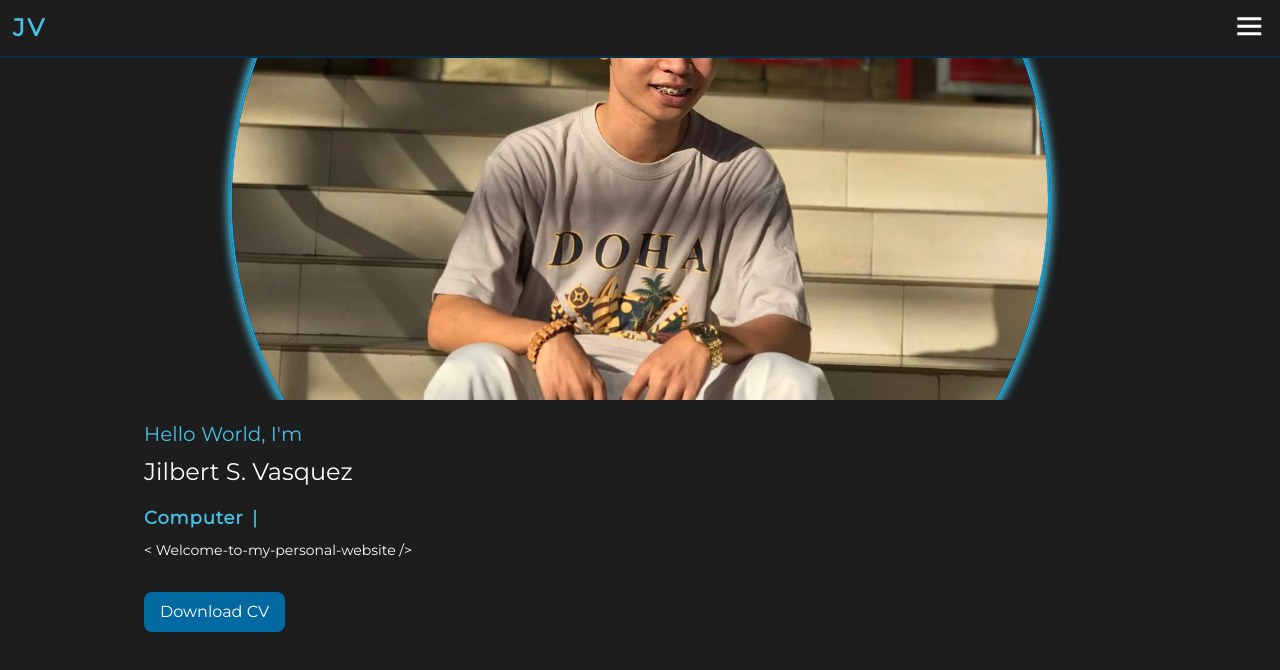
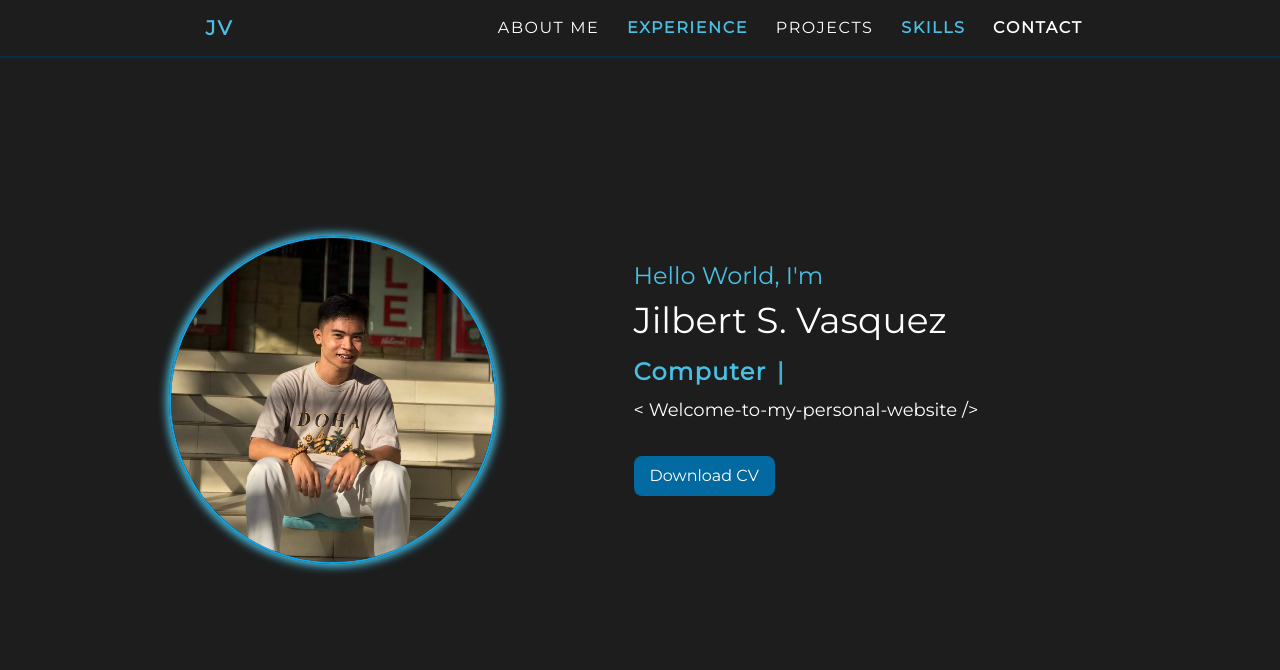
Before and after one commit to JilbertVasquez/JSVPortfolio, a React (Vite) app: page / in a window 1280 px wide. Shown: the top 670 px of the page. Built offline with nearby package versions, Linux system fonts and the light colour scheme.

Commit message:
fixing small laptop sceen size 1280

```diff
--- a/src/AboutMe.jsx
+++ b/src/AboutMe.jsx
@@ -4,24 +4,24 @@
 function AboutMe () {
 
     return (
-        <section className="container custom_bg_2 3xl flex justify-center items-center 3xl:h-4/5 2xl:h-4/5 xs:h-full  xxs:h-full" id='AboutMe'>
-            <section className='w-4/5 flex 3xl:h-4/5 2xl:h-4/5 xs:h-4/5 xxs:h-4/5'>
+        <section className="container custom_bg_2 3xl flex justify-center items-center 3xl:h-4/5 2xl:h-4/5 xl:h-4/5 xs:h-full  xxs:h-full" id='AboutMe'>
+            <section className='w-4/5 flex 3xl:h-4/5 2xl:h-4/5 xl:h-4/5 xs:h-4/5 xxs:h-4/5'>
                 <div className=' w-full h-full '>
-                    <h1 className='custom_font_color_1 tracking-wider text-start pt-5 uppercase font-semibold 3xl:text-3xl 2xl:text-2xl xs:text-xl xxs:text-xl 3xl:px-5 2xl:px-5 xs:px-0 xxs:px-0' >About Me</h1>
-                    <div className='flex w-full h-full 3xl:flex-row 2xl:flex-row xs:flex-col-reverse xxs:flex-col-reverse'>
-                        <div className='h-2/3 3xl:w-2/3 2xl:w-2/3 xs:w-full xxs:w-full '>
-                            <p className='text-white text-justify leading-8 3xl:indent-14 2xl:indent-14 xs:indent-8  xxs:indent-6 3xl:text-xl 2xl:text-lg xs:text-sm  xxs:text-sm 3xl:mt-16 2xl:mt-16 xs:mt-6  xxs:mt-6'>
+                    <h1 className='custom_font_color_1 tracking-wider text-start pt-5 uppercase font-semibold 3xl:text-3xl 2xl:text-2xl xl:text-2xl xs:text-xl xxs:text-xl 3xl:px-5 2xl:px-5 xl:px-5 xs:px-0 xxs:px-0' >About Me</h1>
+                    <div className='flex w-full h-full 3xl:flex-row 2xl:flex-row xl:flex-row xs:flex-col-reverse xxs:flex-col-reverse'>
+                        <div className='h-2/3 3xl:w-2/3 2xl:w-2/3 xl:w-2/3 xs:w-full xxs:w-full '>
+                            <p className='text-white text-justify leading-8 3xl:indent-14 2xl:indent-14 xl:indent-10 xs:indent-8  xxs:indent-6 3xl:text-xl 2xl:text-lg xl:text-lg xs:text-sm  xxs:text-sm 3xl:mt-16 2xl:mt-16 xl:mt-16 xs:mt-6  xxs:mt-6'>
                                 I am a graduating Computer Engineering student at Batangas State University in August 2024.
                                 I'm a shy yet talented engineer passionate about software development, art, and technology.
                                 I use my creativity to create designs and strong analytical skills to tackle the logical aspects of applications.
                             </p>
                             <br />
-                            <p className='text-white text-justify indent-14 leading-8 3xl:text-xl 2xl:text-lg xs:text-sm xxs:text-sm'>
+                            <p className='text-white text-justify indent-14 leading-8 3xl:text-xl 2xl:text-lg xl:text-lg xs:text-sm xxs:text-sm'>
                             Residing in Batangas City, Batangas, I am prepared to take on challenging software development projects.
                             I am versatile, offering support in networks, a solid foundation in hardware, and full-stack capabilities in software.
                             </p>
                         </div>
-                        <div className=' flex justify-center items-center 3xl:w-1/3 2xl:w-1/3 xs:w-full xxs:w-full 3xl:h-2/3 2xl:h-2/3 xs:h-1/3 xxs:h-1/3 pt-0 xxs:pt-5 pb-0 xxs:pb-5'>
+                        <div className=' flex justify-center items-center 3xl:w-1/3 2xl:w-1/3 xl:w-1/3  xs:w-full xxs:w-full 3xl:h-2/3 2xl:h-2/3 xl:h-2/3 xs:h-1/3 xxs:h-1/3 pt-0 xxs:pt-5 pb-0 xxs:pb-5'>
                             <Animation animationData={codingperson} />
                         </div>
                     </div>
--- a/src/Contact.jsx
+++ b/src/Contact.jsx
@@ -9,11 +9,11 @@
 
     return (
         <section className="container custom_bg_2 3xl h-full flex flex-col items-center" id='Contact'>
-            <section className='w-4/5 flex flex-col pt-10 pb-0 3xl:h-4/6 2xl:h-4/6 xs:h-5/6 xxs:h-5/6'>
-                <div className='w-full h-full 3xl:px-16 2xl:px-16 xs:px-2 xxs:px-2  '>
-                    <h1 className='custom_font_color_1 tracking-wider text-start uppercase font-semibold 3xl:text-3xl 2xl:text-2xl xs:text-xl xxs:text-xl 3xl:px-5 2xl:px-5 xs:px-0  xxs:px-0 3xl:mt-20 2xl:mt-20 xs:my-10 xxs:my-10' >Contact</h1>
-                    <div className='flex h-2/3 mt-2 3xl:flex-row 2xl:flex-row xs:flex-col-reverse xxs:flex-col-reverse'>
-                        <div className=' pb-5 px-5 flex flex-col items-start uppercase 3xl:text-xl 2xl:text-lg xs:text-base xxs:text-base 3xl:mt-2 2xl:mt-0 3xl:pt-14 2xl:pt-8 xs:pt-4 xxs:pt-4 3xl:w-4/6 2xl:w-4/6 xs:w-full xxs:w-full'>
+            <section className='w-4/5 flex flex-col pt-10 pb-0 3xl:h-4/6 2xl:h-4/6 xl:h-4/6 xs:h-5/6 xxs:h-5/6'>
+                <div className='w-full h-full 3xl:px-16 2xl:px-16 xl:px-16 xs:px-2 xxs:px-2  '>
+                    <h1 className='custom_font_color_1 tracking-wider text-start uppercase font-semibold 3xl:text-3xl 2xl:text-2xl xl:text-2xl xs:text-xl xxs:text-xl 3xl:px-5 2xl:px-5 xl:px-5 xs:px-0  xxs:px-0 3xl:mt-20 2xl:mt-20 xl:mt-20 xs:my-10 xxs:my-10' >Contact</h1>
+                    <div className='flex h-2/3 mt-2 3xl:flex-row 2xl:flex-row xl:flex-row xs:flex-col-reverse xxs:flex-col-reverse'>
+                        <div className=' pb-5 px-5 flex flex-col items-start uppercase 3xl:text-xl 2xl:text-lg xl:text-lg xs:text-base xxs:text-base 3xl:mt-2 2xl:mt-0 xl:mt-0 3xl:pt-14 2xl:pt-8 xl:pt-8 xs:pt-4 xxs:pt-4 3xl:w-4/6 2xl:w-4/6 xl:w-4/6 xs:w-full xxs:w-full'>
                             <h3 className='text-white capitalize leading-8'>
                                 Jilbert S. Vasquez
                             </h3>
@@ -28,18 +28,18 @@
                                 jilbertvaquez02@gmail.com
                             </h3>
                         </div>
-                        <div className=' flex justify-center items-center mx-auto 3xl:w-2/6 2xl:w-2/6 xs:w-5/6 xxs:w-5/6 '>
+                        <div className=' flex justify-center items-center mx-auto 3xl:w-2/6 2xl:w-2/6 xl:w-2/6 xs:w-5/6 xxs:w-5/6 '>
                             <Animation animationData={laptop} />
                         </div>
                     </div>
                 </div>
             </section>
-            <div className='w-full bg-sky-800  items-end 3xl:flex 2xl:flex xs:flex xxs:flex 3xl:h-2/6 2xl:h-2/6 xs:h-1/6 xxs:h-1/6'>
+            <div className='w-full bg-sky-800  items-end 3xl:flex 2xl:flex xl:flex xs:flex xxs:flex 3xl:h-2/6 2xl:h-2/6 xl:h-2/6 xs:h-1/6 xxs:h-1/6'>
                 <div className='w-full h-1/3 bg-white flex justify-center items-center mb-10'>
                     <SocialMedia />
                 </div>
             </div>
-            <footer className='w-full flex justify-center items-center  3xl:h-10 2xl:h-10 xs:h-10 xxs:h-10 '>
+            <footer className='w-full flex justify-center items-center  3xl:h-10 2xl:h-10 xl:h-10 xs:h-10 xxs:h-10 '>
                 <h1 className='uppercase text-white text-lg xxs:text-sm'>copyright &copy; 2024</h1>
             </footer>
         </section>
--- a/src/Experience.jsx
+++ b/src/Experience.jsx
@@ -8,12 +8,12 @@
         <section className="container custom_bg_1 3xl h-4/5 flex justify-center items-center " id='Experience'>
             <section className='w-4/5 h-4/5 flex flex-col'>
                 <div className='w-full h-20 px-16 flex justify-center items-center'>
-                    <h1 className='custom_font_color_1 tracking-wider text-start px-5 uppercase font-semibold 3xl:text-3xl 2xl:text-2xl xs:text-xl xxs:text-xl 3xl:pt-2 2xl:pt-0' >Experience</h1>
+                    <h1 className='custom_font_color_1 tracking-wider text-start px-5 uppercase font-semibold 3xl:text-3xl 2xl:text-2xl xl:text-2xl xs:text-xl xxs:text-xl 3xl:pt-2 2xl:pt-0 xl:pt-0' >Experience</h1>
                 </div>
 
-                <div className='flex flex-col gap-y-3 w-full my-5 pt-5 pb-5 3xl:mt-8 2xl:mt-10 3xl:px-16 2xl:px-16 xs:px-0 xxs:px-0'>
+                <div className='flex flex-col gap-y-3 w-full my-5 pt-5 pb-5 3xl:mt-8 2xl:mt-10 xl:mt-10 3xl:px-16 2xl:px-16 xl:px-16 xs:px-0 xxs:px-0'>
                     <div>
-                        <div className='grid gap-x-2 item-center 3xl:grid-cols-3 2xl:grid-cols-3 xs:grid-cols-1 xxs:grid-cols-1 3xl:gap-y-0 2xl:gap-y-0 xs:gap-y-2 xxs:gap-y-1'>
+                        <div className='grid gap-x-2 item-center 3xl:grid-cols-3 2xl:grid-cols-3 xl:grid-cols-3 xs:grid-cols-1 xxs:grid-cols-1 3xl:gap-y-0 2xl:gap-y-0 xl:gap-y-0 xs:gap-y-2 xxs:gap-y-1'>
                             <EventCard title="Web Developer Intern" date="Feb 2024 - Apr 2024" companyname="ICT Services Alangilan Campus" location="BatStateU, Batangas City, Batangas" />
                             <PillarTop />
                             <div></div>
@@ -41,7 +41,7 @@
 
 const PillarTop = () => {
     return (
-        <div className='mx-auto rounded-t-full bg-sky-500 h-full 3xl:w-2 2xl:w-2 xs:w-1 xxs:w-1'>
+        <div className='mx-auto rounded-t-full bg-sky-500 h-full 3xl:w-2 2xl:w-2 xl:w-2  xs:w-1 xxs:w-1'>
 
         </div>
     )
@@ -49,7 +49,7 @@
 
 const Pillar = () => {
     return (
-        <div className='mx-auto bg-sky-500 h-full 3xl:w-2 2xl:w-2 xs:w-1 xxs:w-1'>
+        <div className='mx-auto bg-sky-500 h-full 3xl:w-2 2xl:w-2  xl:w-2 xs:w-1 xxs:w-1'>
 
         </div>
     )
@@ -57,7 +57,7 @@
 
 const PillarBottom = () => {
     return (
-        <div className='mx-auto rounded-b-full bg-sky-500 h-full 3xl:w-2 2xl:w-2 xs:w-1  xxs:w-1'>
+        <div className='mx-auto rounded-b-full bg-sky-500 h-full 3xl:w-2 2xl:w-2 xl:w-2  xs:w-1  xxs:w-1'>
 
         </div>
     )
@@ -66,10 +66,10 @@
 const EventCard = ({title, date, companyname, location}) => {
     return (
         <div className='flex flex-col rounded-xl p-4 items-start w-full'>
-            <h1 className='custom_font_color_1 tracking-wider text-start pt-2 pb-2 capitalize font-semibold 3xl:text-2xl 2xl:text-xl xs:text-base xxs:text-base'>{title}</h1>
-            <h1 className='text-white 3xl:text-xl 2xl:text-lg xs:text-sm xxs:text-sm'>{date}</h1>
-            <h1 className='text-white 3xl:text-xl 2xl:text-lg xs:text-sm xxs:text-sm'>{companyname}</h1>
-            <h1 className='text-white 3xl:text-xl 2xl:text-lg xs:text-sm xxs:text-sm'>{location}</h1>
+            <h1 className='custom_font_color_1 tracking-wider text-start pt-2 pb-2 capitalize font-semibold 3xl:text-2xl 2xl:text-xl xl:text-xl xs:text-base xxs:text-base'>{title}</h1>
+            <h1 className='text-white 3xl:text-xl 2xl:text-lg xl:text-base xs:text-sm xxs:text-sm'>{date}</h1>
+            <h1 className='text-white 3xl:text-xl 2xl:text-lg xl:text-base xs:text-sm xxs:text-sm'>{companyname}</h1>
+            <h1 className='text-white 3xl:text-xl 2xl:text-lg xl:text-sm xs:text-sm xxs:text-sm'>{location}</h1>
         </div>
     )
 }
--- a/src/Home.jsx
+++ b/src/Home.jsx
@@ -36,15 +36,15 @@
                 <NavHeader />
             </div>
 
-            <section className=' h-screen w-4/5 flex justify-center items-center mx-auto 3xl:flex-row 2xl:flex-row xs:flex-col xxs:flex-col'>
-                <div className='  flex justify-center items-center  3xl:h-screen 2xl:h-screen xs:h-2/4 xxs:h-2/4  3xl:w-2/5 2xl:w-2/5 xs:full'>
+            <section className=' h-screen w-4/5 flex justify-center items-center mx-auto 3xl:flex-row 2xl:flex-row xl:flex-row xs:flex-col xxs:flex-col'>
+                <div className='  flex justify-center items-center  3xl:h-screen 2xl:h-screen xl:h-screen xs:h-2/4 xxs:h-2/4  3xl:w-2/5 2xl:w-2/5 xl:w-2/5 xs:full'>
                     <img className='my-pic rounded-full w-4/5 border-2 border-sky-500 ' src={jil1} alt="jil-pic" />
                 </div>
-                <div className=' w-3/5 flex justify-start items-center 3xl:2-screen 2xl:h-screen xs:h-2/4 xxs:h-2/4 3xl:px-20 2xl:px-20 xs:px-0 xxs:px-0 3xl:w-3/5 2xl:w-3/5 xs:w-full xxs:w-full'>
-                    <div className='w-full custom_bg_1 flex flex-col justify-start items-start 3xl:h-2/5 2xl:h-2/5 xs:h-full xxs:h-full 3xl:px-8 2xl:px-8 xs:px-4 xxs:px-0'>
-                        <h1 className='custom_font_color_1 capitalize font-medium pt-5 pb-1 3xl:text-3xl 2xl:text-3xl xs:text-xl'>Hello World, I'm</h1>
-                        <h1 className='text-white capitalize font-medium pt-1 pb-2 3xl:text-5xl 2xl:text-5xl xs:text-2xl xxs:text-2xl'>Jilbert S. Vasquez</h1>
-                        <h1 className='custom_font_color_1 capitalize font-semibold tracking-wider pt-2 pb-1 3xl:text-3xl 2xl:text-3xl xs:text-lg  xxs:text-lg'>
+                <div className=' w-3/5 flex justify-start items-center 3xl:2-screen 2xl:h-screen xl:h-screen xs:h-2/4 xxs:h-2/4 3xl:px-20 2xl:px-20 xl:px-20 xs:px-0 xxs:px-0 3xl:w-3/5 2xl:w-3/5 xl:w-3/5 xs:w-full xxs:w-full'>
+                    <div className='w-full custom_bg_1 flex flex-col justify-start items-start 3xl:h-2/5 2xl:h-2/5 xl:h-2/5 xs:h-full xxs:h-full 3xl:px-8 2xl:px-8 xs:px-4 xxs:px-0'>
+                        <h1 className='custom_font_color_1 capitalize font-medium pt-5 pb-1 3xl:text-3xl 2xl:text-3xl xl:text-2xl xs:text-xl'>Hello World, I'm</h1>
+                        <h1 className='text-white capitalize font-medium pt-1 pb-2 3xl:text-5xl 2xl:text-5xl xl:text-4xl xs:text-2xl xxs:text-2xl'>Jilbert S. Vasquez</h1>
+                        <h1 className='custom_font_color_1 capitalize font-semibold tracking-wider pt-2 pb-1 3xl:text-3xl 2xl:text-3xl xl:text-2xl xs:text-lg  xxs:text-lg'>
                             <Typewriter
                                 loop={true}
                                 words={['Computer Engineer', 'Web Developer', "Future Software Engineer"]}
@@ -52,7 +52,7 @@
                                 delaySpeed={1500}
                             /><Cursor />
                         </h1>
-                        <h1 className='text-white font-medium pt-1 pb-2 3xl:text-xl 2xl:text-xl xs:text-sm xxs:text-xs'> &lt; Welcome-to-my-personal-website /&gt; </h1>
+                        <h1 className='text-white font-medium pt-1 pb-2 3xl:text-xl 2xl:text-xl xl:text-lg xs:text-sm xxs:text-xs'> &lt; Welcome-to-my-personal-website /&gt; </h1>
                         <div className='pt-6'>
                         <a href={mycv} download="Vasquez_Jilbert_S_Resume.pdf">
                             <button className='bg-sky-700 text-white px-4 py-2 rounded-lg'>Download CV</button>
--- a/src/NavHeader.jsx
+++ b/src/NavHeader.jsx
@@ -19,35 +19,35 @@
     };
 
     return (
-        <nav className='custom_bg_1 flex 3xl:flex-row 2xl:flex-row xs:flex-col xxs:flex-col justify-around items-center 3xl:px-16 2xl:px-16 xs:px-4 xxs:px-4 3xl:w-4/5 2xl:w-4/5 xs:w-full xxs:w-full'>
-            <div className='3xl:w-1/3 2xl:w-1/3 xs:w-full xxs:w-full h-14 flex justify-start items-center'>
-                <div className='h-10 flex items-center 3xl:w-36 2xl:w-36 xs:w-2/4 xxs:w-2/4 justify-start 3xl:px-4 2xl:px-4 xs:px-0 xxs:px-0'>
-                    <a href="#Home" className='custom_font_color_1 uppercase font-black hover:border-b-2 text-white tracking-widest 3xl:text-2xl 2xl:text-xl xs:text-2xl xxs:text-2xl' onClick={(e) => {scrollTo('Home', e);}}>JV</a>
+        <nav className='custom_bg_1 flex 3xl:flex-row 2xl:flex-row xl:flex-row xs:flex-col xxs:flex-col justify-around items-center 3xl:px-16 2xl:px-16 xl:px-16 xs:px-4 xxs:px-4 3xl:w-4/5 2xl:w-4/5 xl:w-4/5 xs:w-full xxs:w-full'>
+            <div className='3xl:w-1/3 2xl:w-1/3 xl:w-1/3 xs:w-full xxs:w-full h-14 flex justify-start items-center'>
+                <div className='h-10 flex items-center 3xl:w-36 2xl:w-36 xl:w-36 xs:w-2/4 xxs:w-2/4 justify-start 3xl:px-4 2xl:px-4 xl:px-4 xs:px-0 xxs:px-0'>
+                    <a href="#Home" className='custom_font_color_1 uppercase font-black hover:border-b-2 text-white tracking-widest 3xl:text-2xl 2xl:text-xl xl:text-xl xs:text-2xl xxs:text-2xl' onClick={(e) => {scrollTo('Home', e);}}>JV</a>
                 </div>
-                <div className="text-4xl cursor-pointer block text-white w-2/4 3xl:hidden 2xl:hidden xs:flex xxs:flex justify-end">
+                <div className="text-4xl cursor-pointer block text-white w-2/4 3xl:hidden 2xl:hidden xl:hidden xs:flex xxs:flex justify-end">
                 <button name="menu" onClick={(e) => toggleMenu(e)}>
                     <i className='bx bx-menu '></i>
                 </button>
             </div>
             </div>
 
-            <div className={`navheader columns-6 justify-between items-center gap-y-10 3xl:py-0 2xl:py-0 xs:py-8 xxs:py-8 3xl:flex 2xl:flex ${navBar ? "xs:flex xxs:flex" : "xs:hidden xxs:hidden"} 3xl:flex-row 2xl:flex-row xs:flex-col xxs:flex-col 3xl:w-2/3 2xl:w-2/3 xs:w-full xxs:w-full custom_bg_1 transition-all ease-in duration-500`}>
+            <div className={`navheader columns-6 justify-between items-center gap-y-10 3xl:py-0 2xl:py-0 xl:py-0 xs:py-8 xxs:py-8 3xl:flex 2xl:flex xl:flex ${navBar ? "xs:flex xxs:flex" : "xs:hidden xxs:hidden"} 3xl:flex-row 2xl:flex-row xl:flex-row xs:flex-col xxs:flex-col 3xl:w-2/3 2xl:w-2/3 xl:w-2/3 xs:w-full xxs:w-full custom_bg_1 transition-all ease-in duration-500`}>
                     {/* <div className='h-10 w-10 p-2 custom_bg_1 flex justify-center items-center'></div> */}
 
                     <div className='h-10 w-38 p-2 custom_bg_1 flex justify-center items-center'>
-                        <a href="#AboutMe" className='uppercase hover:border-b-2 border-sky-500 tracking-widest 3xl:text-xl 2xl:text-lg xs:text-xl xxs:text-xl text-white' onClick={(e) => {scrollTo('AboutMe', e); toggleMenu();}}>About Me</a>
+                        <a href="#AboutMe" className='uppercase hover:border-b-2 border-sky-500 tracking-widest 3xl:text-xl 2xl:text-lg xl:text-base xs:text-xl xxs:text-xl text-white' onClick={(e) => {scrollTo('AboutMe', e); toggleMenu();}}>About Me</a>
                     </div>
 
                     <div className='h-10 w-38 p-2 custom_bg_1 flex justify-center items-center'>
-                        <a href="#Experience" className='custom_font_color_1 uppercase font-semibold hover:border-b-2 text-white tracking-widest 3xl:text-xl 2xl:text-lg xs:text-xl xxs:text-xl' onClick={(e) => {scrollTo('Experience', e); toggleMenu();}}>Experience</a>
+                        <a href="#Experience" className='custom_font_color_1 uppercase font-semibold hover:border-b-2 text-white tracking-widest 3xl:text-xl 2xl:text-lg xl:text-base xs:text-xl xxs:text-xl' onClick={(e) => {scrollTo('Experience', e); toggleMenu();}}>Experience</a>
                     </div>
 
                     <div className='h-10 w-38 p-2 custom_bg_1 flex justify-center items-center'>
-                        <a href="#Projects" className=' uppercase text-white  hover:border-b-2 border-sky-500 tracking-widest 3xl:text-xl 2xl:text-lg xs:text-xl xxs:text-xl' onClick={(e) => {scrollTo('Projects', e); toggleMenu();}}>Projects</a>
+                        <a href="#Projects" className=' uppercase text-white  hover:border-b-2 border-sky-500 tracking-widest 3xl:text-xl 2xl:text-lg  xl:text-base xs:text-xl xxs:text-xl' onClick={(e) => {scrollTo('Projects', e); toggleMenu();}}>Projects</a>
                     </div>
 
                     <div className='h-10 w-38 p-2 custom_bg_1 flex justify-center items-center'>
-                        <a href="#Skills" className='custom_font_color_1 uppercase font-semibold hover:border-b-2 text-white tracking-widest 3xl:text-xl 2xl:text-lg xs:text-xl xxs:text-xl' onClick={(e) => {scrollTo('Skills', e); toggleMenu();}}>Skills</a>
+                        <a href="#Skills" className='custom_font_color_1 uppercase font-semibold hover:border-b-2 text-white tracking-widest 3xl:text-xl 2xl:text-xl xl:text-base xs:text-xl xxs:text-xl' onClick={(e) => {scrollTo('Skills', e); toggleMenu();}}>Skills</a>
                     </div>
 
                     {/* <div className='h-10 w-38 p-2 custom_bg_1 flex justify-center items-center'>
@@ -55,7 +55,7 @@
                     </div> */}
 
                     <div className='h-10 w-38 p-2 custom_bg_1 flex justify-center items-center'>
-                        <a href="#Contact" className='text-white uppercase font-semibold hover:border-b-2 border-sky-500 tracking-widest 3xl:text-xl 2xl:text-lg xs:text-xl xxs:text-xl' onClick={(e) => {scrollTo('Contact', e); toggleMenu();} }>Contact</a>
+                        <a href="#Contact" className='text-white uppercase font-semibold hover:border-b-2 border-sky-500 tracking-widest 3xl:text-xl 2xl:text-lg xl:text-base xs:text-xl xxs:text-xl' onClick={(e) => {scrollTo('Contact', e); toggleMenu();} }>Contact</a>
                     </div>
             </div>
 
--- a/src/Projects.jsx
+++ b/src/Projects.jsx
@@ -115,11 +115,11 @@
     return (
         <section className="container custom_bg_2 3xl flex h-max justify-center items-center pb-8" id='Projects'>
             <section className='w-4/5 h-full flex flex-col'>
-                <div className='w-full mt-32 3xl:px-16 2xl:px-16 xs:px-2 xxs:px-2'>
-                    <h1 className='custom_font_color_1 tracking-wider text-start pt-5 pb-2 uppercase font-semibold 3xl:text-3xl 2xl:text-2xl xs:text-xl xxs:text-xl 3xl:px-5 2xl:px-5 xs:px-0 xxs:px-0' >Projects</h1>
-                    <h3 className='text-white tracking-wider text-justify pb-2 capitlize font-normal 3xl:text-lg 2xl:text-base xs:text-sm xxs:text-sm 3xl:px-5 2xl:px-5 xs:px-0 xxs:px-0'>Here are some of the projects I've worked on recently.</h3>
+                <div className='w-full mt-32 3xl:px-16 2xl:px-16 xl:px-16 xs:px-2 xxs:px-2'>
+                    <h1 className='custom_font_color_1 tracking-wider text-start pt-5 pb-2 uppercase font-semibold 3xl:text-3xl 2xl:text-2xl xl:text-2xl  xs:text-xl xxs:text-xl 3xl:px-5 2xl:px-5 xl:px-5 xs:px-0 xxs:px-0' >Projects</h1>
+                    <h3 className='text-white tracking-wider text-justify pb-2 capitlize font-normal 3xl:text-lg 2xl:text-base xl:text-base xs:text-sm xxs:text-sm 3xl:px-5 2xl:px-5 xl:px-5 xs:px-0 xxs:px-0'>Here are some of the projects I've worked on recently.</h3>
                 </div>
-                <div className=' grid pt-6 pb-6 mt-10 3xl:grid-cols-3 2xl:grid-cols-3 xs:grid-cols-1 xxs:grid-cols-1 3xl:gap-x-14 2xl:gap-x-14 xs:gap-x-6 xxs:gap-x-6 3xl:px-14 2xl:px-14 xs:px-0 xxs:px-0 3xl:gap-y-20 2xl:gap-y-20 xs:gap-y-8 xxs:gap-y-8'>
+                <div className=' grid pt-6 pb-6 mt-10 3xl:grid-cols-3 2xl:grid-cols-3 xl:grid-cols-3 xs:grid-cols-1 xxs:grid-cols-1 3xl:gap-x-14 2xl:gap-x-14 xl:gap-x-8 xs:gap-x-6 xxs:gap-x-6 3xl:px-14 2xl:px-14 xl:px-14 xs:px-0 xxs:px-0 3xl:gap-y-20 2xl:gap-y-20 xl:gap-y-20 xs:gap-y-8 xxs:gap-y-8'>
                     {projectDetails.map((project, index) => (
                         <EventCard key={index}  image={project.image} title={project.title} description={project.description} languages={project.languages} link={project.link} />
                     ))}
@@ -136,23 +136,23 @@
     };
     return (
         <div className='event_shadow w-full h-full rounded-xl border-2 border-sky-500 p-4 px-6 hover:bg-gray-950 '>
-            <div className='w-full 3xl:h-2/6 2xl:3/6'>
+            <div className='w-full 3xl:h-2/6 2xl:3/6 xl:3/6'>
                 <img className='w-full h-full rounded' src={image} alt="tumbnail" />
             </div>
             <div className='w-full '>
-                <h1 className='custom_font_color_1 tracking-wide pt-2 flex justify-center text-center capitalize font-medium 3xl:text-lg 2xl:text-md 3xl:px-4 2xl:px-2 xs:px-0 xxs:px-0' >{title}</h1>
+                <h1 className='custom_font_color_1 tracking-wide pt-2 flex justify-center text-center capitalize font-medium 3xl:text-lg 2xl:text-md xl:text-md 3xl:px-4 2xl:px-2 xl:px-0 xs:px-0 xxs:px-0' >{title}</h1>
             </div>
             <div className='w-full '>
-                <p className='text-white pt-2 pb-2 indent-6 text-justify 3xl:text-base 2xl:text-sm xs:text-xs xxs:text-xs 3xl:px-2 2xl:px-2 xs:px-0 xxs:px-0' >{description}</p>
+                <p className='text-white pt-2 pb-2 indent-6 text-justify 3xl:text-base 2xl:text-sm xl:text-sm xs:text-xs xxs:text-xs 3xl:px-2 2xl:px-2 xl:px-0 xs:px-0 xxs:px-0' >{description}</p>
             </div>
-            <div className='w-full   grid  gap-x-2 px-2 gap-y-2 justify-center 3xl:grid-cols-4 2xl:grid-cols-3 xs:grid-cols-3 xxs:grid-cols-3'>
+            <div className='w-full   grid  gap-x-2 px-2 gap-y-2 justify-center 3xl:grid-cols-4 2xl:grid-cols-3 xl:grid-cols-3 xs:grid-cols-3 xxs:grid-cols-3'>
                 {languages.map((pl, index) => (
-                    <h4 key={index} className='text-white w-full p-0 rounded-full h-max justify-center items-center uppercase 3xl:text-xs 2xl:text-xs xs:text-xxs xxs:text-xxs' style={{ backgroundColor: backgroundColorBasedOnLanguage(pl) }} >{pl}</h4>
+                    <h4 key={index} className='text-white w-full p-0 rounded-full h-max justify-center items-center uppercase 3xl:text-xs 2xl:text-xs xl:text-xxs xs:text-xxs xxs:text-xxs' style={{ backgroundColor: backgroundColorBasedOnLanguage(pl) }} >{pl}</h4>
                 ))}
 
             </div>
             <div className='w-full mt-5 '>
-                <button className='rounded-full px-3 p-2 custom_bg_1 text-white 3xl:text-base 2xl:text-sm xs:text-xs xxs:text-xs' onClick={() => navigateToLink(link)}>View Project</button>
+                <button className='rounded-full px-3 p-2 custom_bg_1 text-white 3xl:text-base 2xl:text-sm xl:text-sm xs:text-xs xxs:text-xs' onClick={() => navigateToLink(link)}>View Project</button>
             </div>
 
         </div>
```
Also changed, not shown: src/Skills.jsx (+7 -7 lines).
